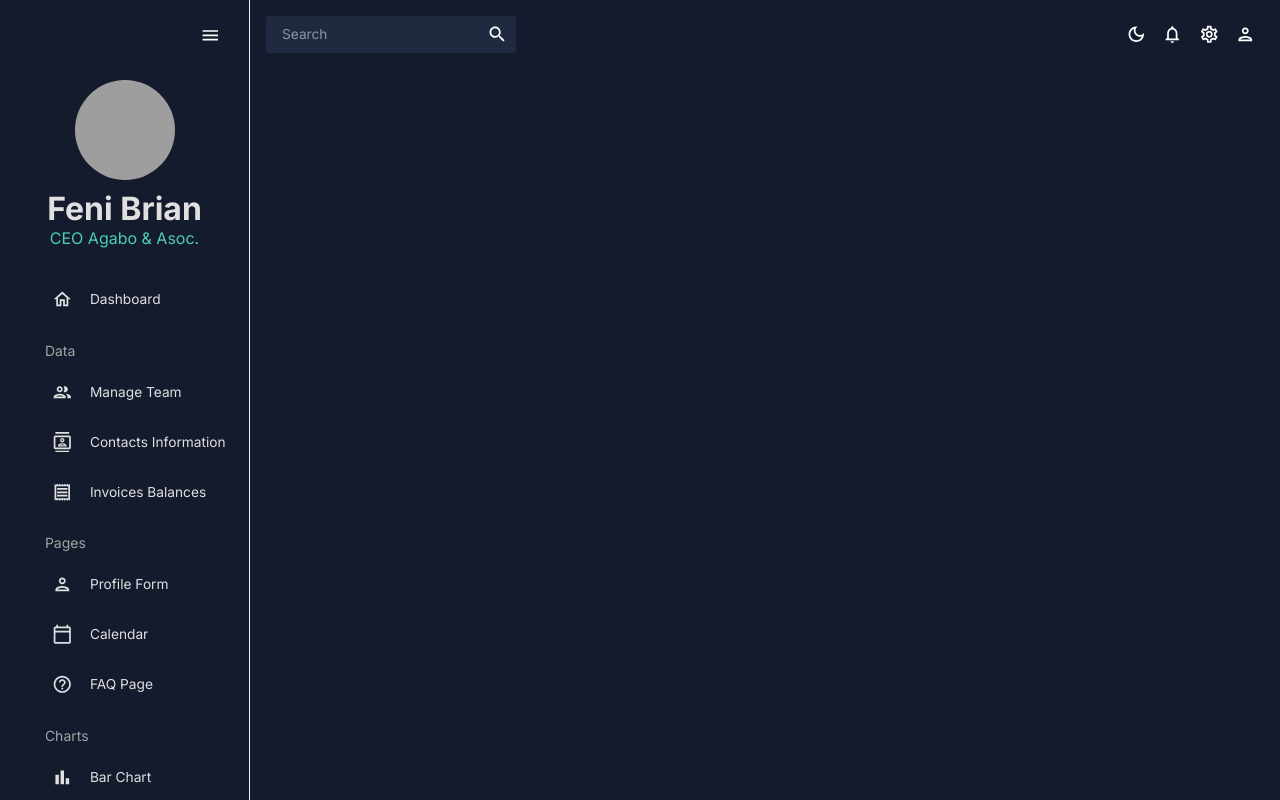
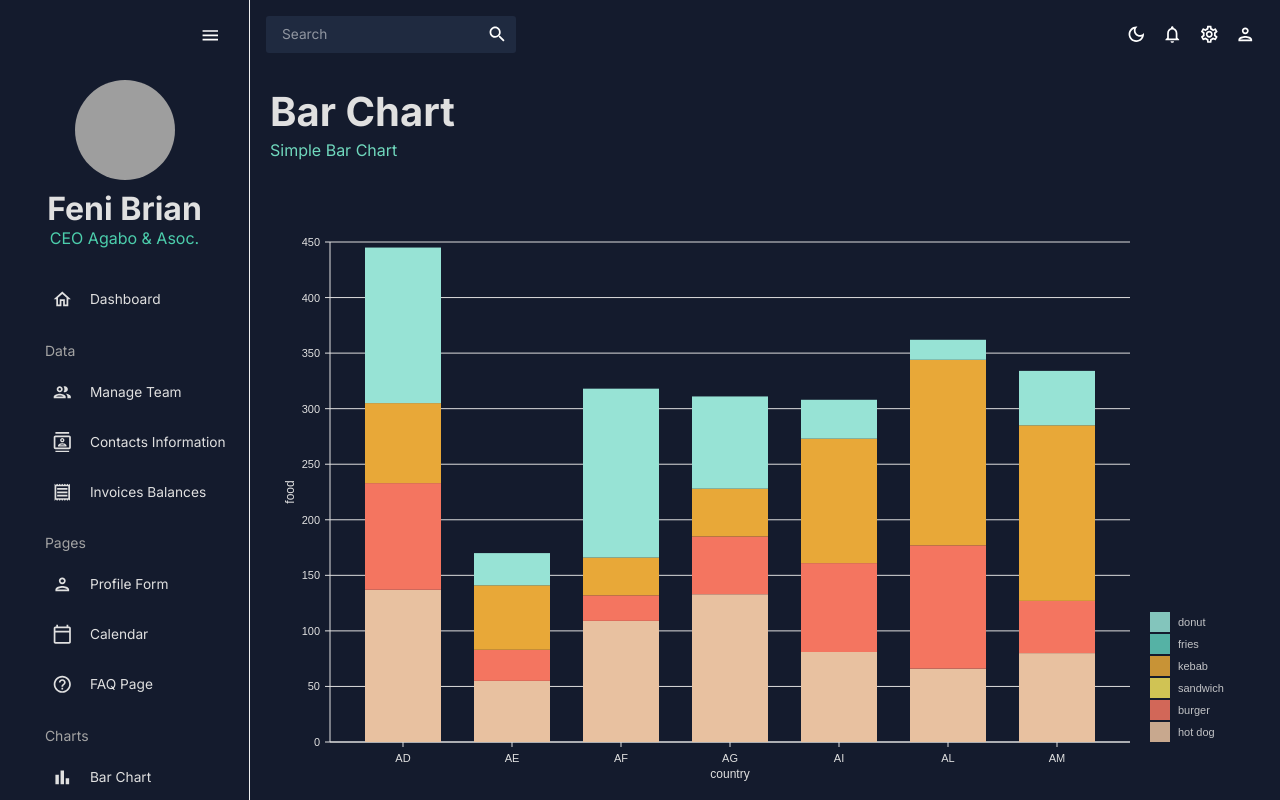
Before and after one commit to feni-brian/Honco, a React (Create React App) app: page /bar in a window 1280 px wide. Shown: the top 800 px of the page. Built offline with nearby package versions, Linux system fonts and the light colour scheme; grey boxes are pictures that could not be loaded; the HTML template or start-up script is replaced by a standard one.

Commit message:
Added BarChart scene.

```diff
--- a/src/App.js
+++ b/src/App.js
@@ -2,6 +2,7 @@
 import { useState } from "react";
 import { Route, Routes } from "react-router-dom";
 import Calendar from "./modules/calendar";
+import { Bar } from "./modules/charts";
 import Contacts from "./modules/contacts";
 import FAQ from "./modules/faq";
 import Form from "./modules/form";
@@ -31,7 +32,7 @@
 							<Route path="/form" element={<Form />} />
 							<Route path="/calendar" element={<Calendar />} />
 							<Route path="/faq" element={<FAQ />} />
-							<Route path="/bar" element={<></>} />
+							<Route path="/bar" element={<Bar />} />
 							<Route path="/pie" element={<></>} />
 							<Route path="/line" element={<></>} />
 							<Route path="/geography" element={<></>} />
--- /dev/null
+++ b/src/modules/charts/bar.jsx
@@ -0,0 +1,16 @@
+import { Box } from "@mui/material";
+import BarChart from "../../components/bar-chart";
+import Header from "../../components/header";
+
+const Bar = () => {
+	return (
+		<Box m="20px">
+			<Header title="Bar Chart" subtitle="Simple Bar Chart" />
+			<Box height="75vh">
+				<BarChart />
+			</Box>
+		</Box>
+	);
+};
+
+export default Bar;
--- /dev/null
+++ b/src/modules/charts/index.jsx
@@ -0,0 +1,3 @@
+import Bar from './bar'
+
+export { Bar }
```
